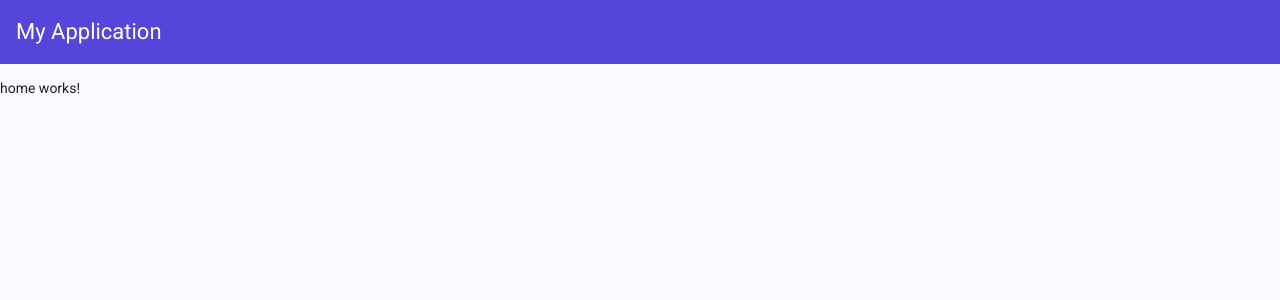
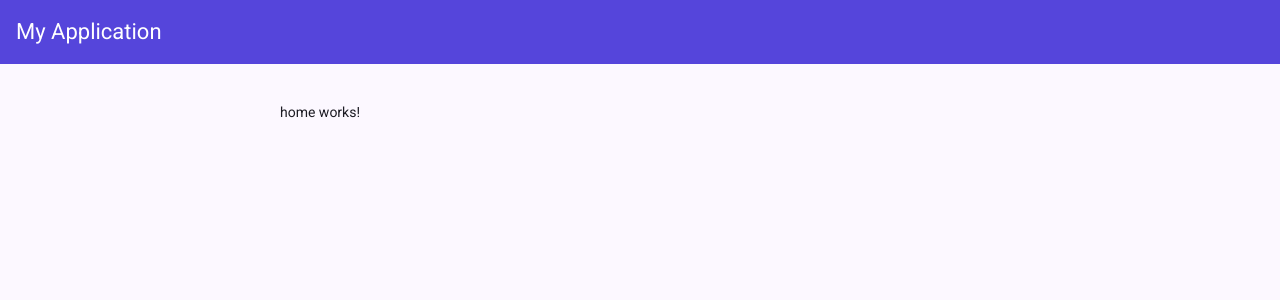
Before and after one commit to michelonsouza/angular-moderno, an Angular app: page / in a window 1280 px wide. Shown: the top 300 px of the page. Built offline with nearby package versions, Linux system fonts and the light colour scheme.

Commit message:
feat(layout): create layout container wrapper

```diff
--- a/src/app/core/layout/layout.html
+++ b/src/app/core/layout/layout.html
@@ -1,3 +1,7 @@
 <app-header />
 
-<ng-content></ng-content>
+<main class="container">
+  <div class="container-content">
+    <ng-content></ng-content>
+  </div>
+</main>
--- a/src/app/core/layout/layout.scss
+++ b/src/app/core/layout/layout.scss
@@ -0,0 +1,14 @@
+.container {
+  display: flex;
+  justify-content: center;
+  margin: 24px 0;
+
+  .container-content {
+    width: 100%;
+    max-width: 720px;
+
+    @media (max-width: 720px) {
+      padding: 0 24px;
+    }
+  }
+}
```
